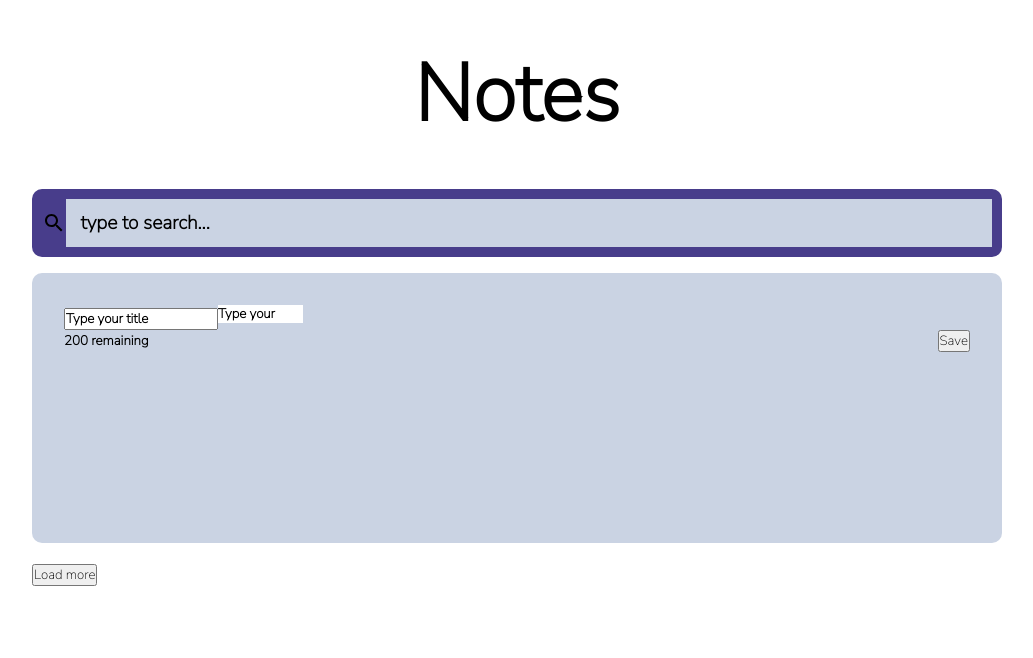
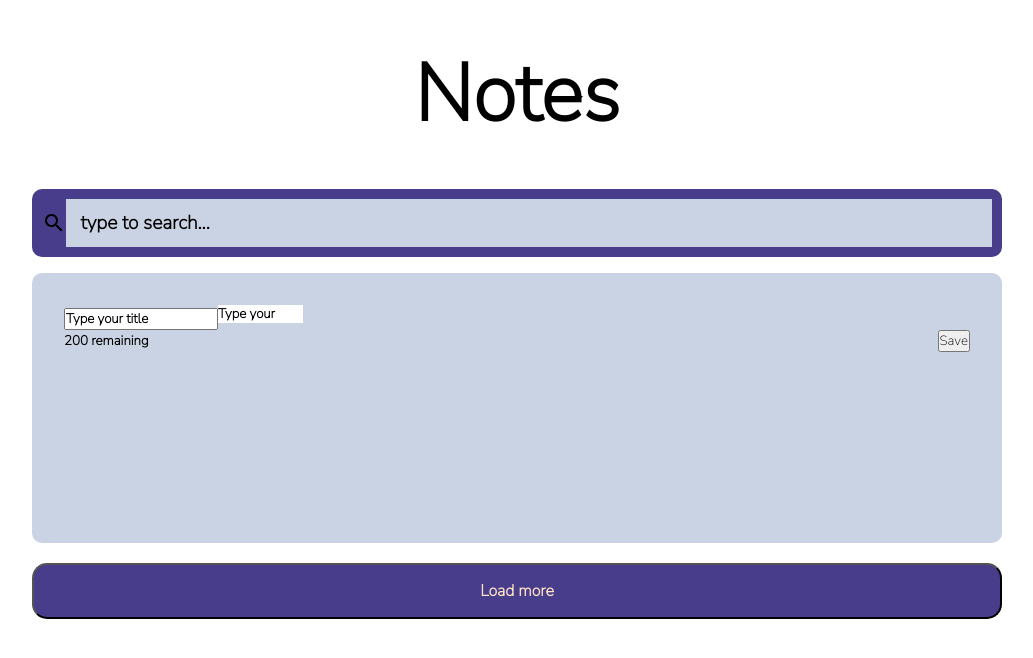
Before and after one commit to krizzyinfinity/note-app, a React (Create React App) app: page / in a window 1280 px wide. Shown: the top 658 px of the page, without its empty margins (123-1156 px from the left). Built offline with nearby package versions, Linux system fonts and the light colour scheme; a web font is replaced by a local one.

Commit message:
third commit

```diff
--- a/src/App.js
+++ b/src/App.js
@@ -1,9 +1,10 @@
 import { useEffect, useState } from "react";
 import CreateNote from "./components/CreateNote";
-import { Header } from "./components/Header";
+
 import Notes from "./components/Notes";
 import "./index.css";
 import { nanoid } from "nanoid";
+import SearchIcon from '@mui/icons-material/Search';
 
 function App() {
   const [notes, setNotes] = useState(
@@ -17,6 +18,8 @@ function App() {
   const loadMore = ()=> {
     setNumOfNotes(numOfNotes + numOfNotes);
   }
+
+
 
   const addNote = (title, description) => {
     const date = new Date();
@@ -47,11 +50,40 @@ function App() {
     setNotes(newNotes);
   };
 
-  const slice = notes.slice(0, numOfNotes);
+  //const slice = notes.slice(0, numOfNotes);
   return (
+
     <div className="container">
-      <Header handleSearchNote={setSearchText} />
-      {notes.map((note) => (
+
+    <h1 className='myHeader'>Notes</h1>
+      <div className='search'>
+
+        <SearchIcon  className='searchIcon' size='1.3em'/>
+        <input
+        onChange={e => {setSearchText(e.target.value)}}
+				type='text'
+				placeholder='type to search...'
+			/>
+       </div>
+       {
+       notes.map((val) => {
+         return <div>
+
+         </div>
+       })
+     }
+     {notes.filter((val)=> {
+        if(searchText == "" ) {
+          return val
+
+
+        } else if (val.title.toLowerCase().includes(searchText.toLocaleLowerCase())) {
+          return val
+        }
+
+
+
+      }).slice(0, numOfNotes).map((note) => (
         <Notes
           id={note.id}
           title={note.title}
@@ -63,11 +95,15 @@ function App() {
         />
       ))}
       <CreateNote handleAddNote={addNote} />
-      <div>
+      <div className="footerBttn">
 
-      <button onClick={()=> loadMore()}>Load more</button>
+     <button className="bttn" onClick={()=> loadMore()}>Load more</button>
+     </div>
+
       </div>
-    </div>
+
+
+
   );
 }
 
--- a/src/components/Header.jsx
+++ /dev/null
@@ -1,21 +0,0 @@
-import React from 'react'
-import SearchIcon from '@mui/icons-material/Search';
-export const Header = ({handleSearchNote}) => {
-  return (
-      <>
-    <h1 className='myHeader'>Notes</h1>
-    <div className='search'>
-
-        <SearchIcon  className='searchIcon' size='1.3em'/>
-        <input
-				onChange={(event) =>
-					handleSearchNote(event.target.value)
-				}
-				type='text'
-				placeholder='type to search...'
-			/>
-
-    </div>
-    </>
-  )
-}
--- a/src/index.css
+++ b/src/index.css
@@ -114,3 +114,13 @@ margin-bottom: 20px;
 .hide {
   display: none;
 }
+.bttn{
+  width: 100%;
+  background-color: darkslateblue;
+  color: bisque;
+  padding: 15px;
+  margin-bottom: 10px;
+  border-radius: 15px;
+  font-weight: bold;
+  font-size: 1rem;
+}
```
